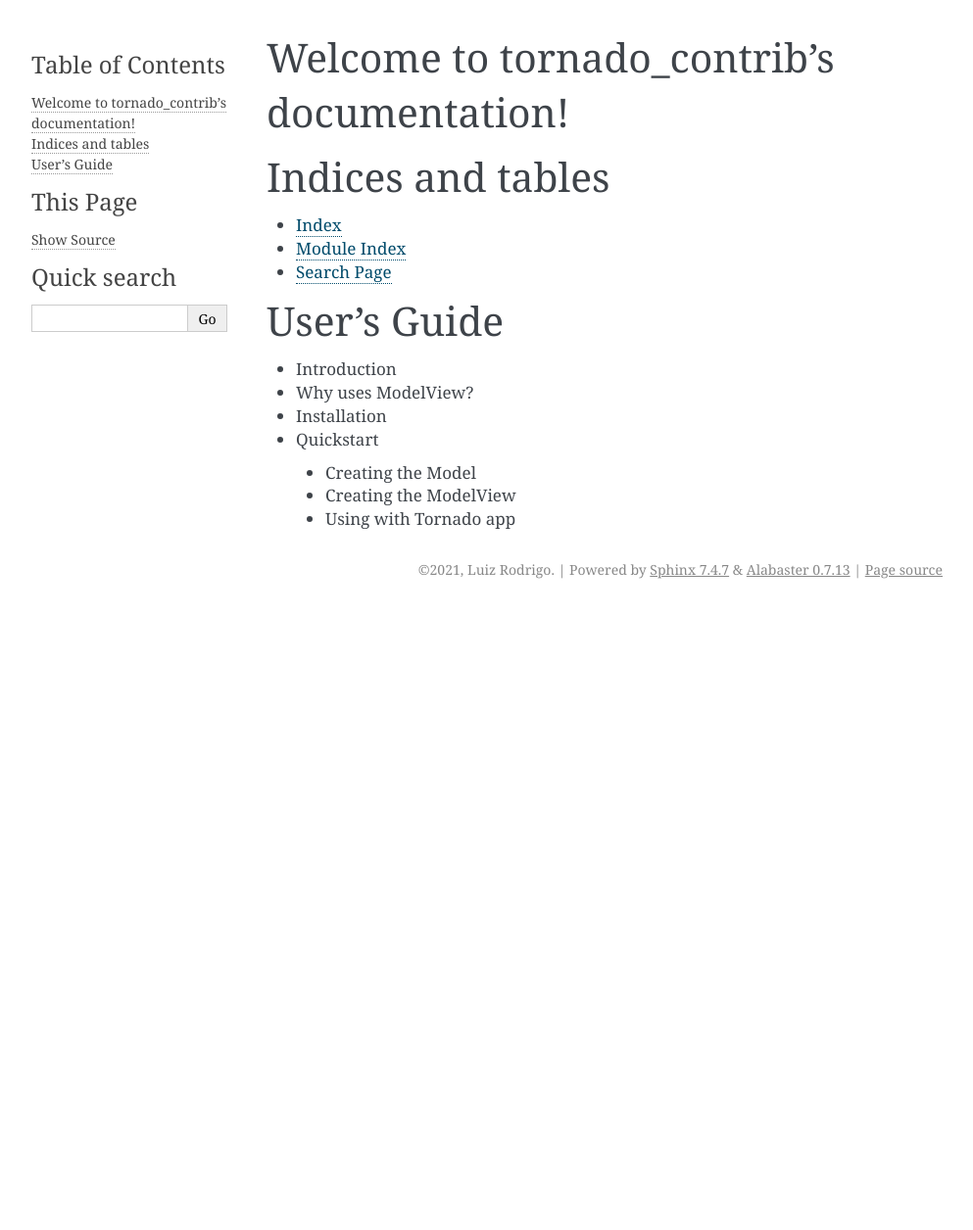
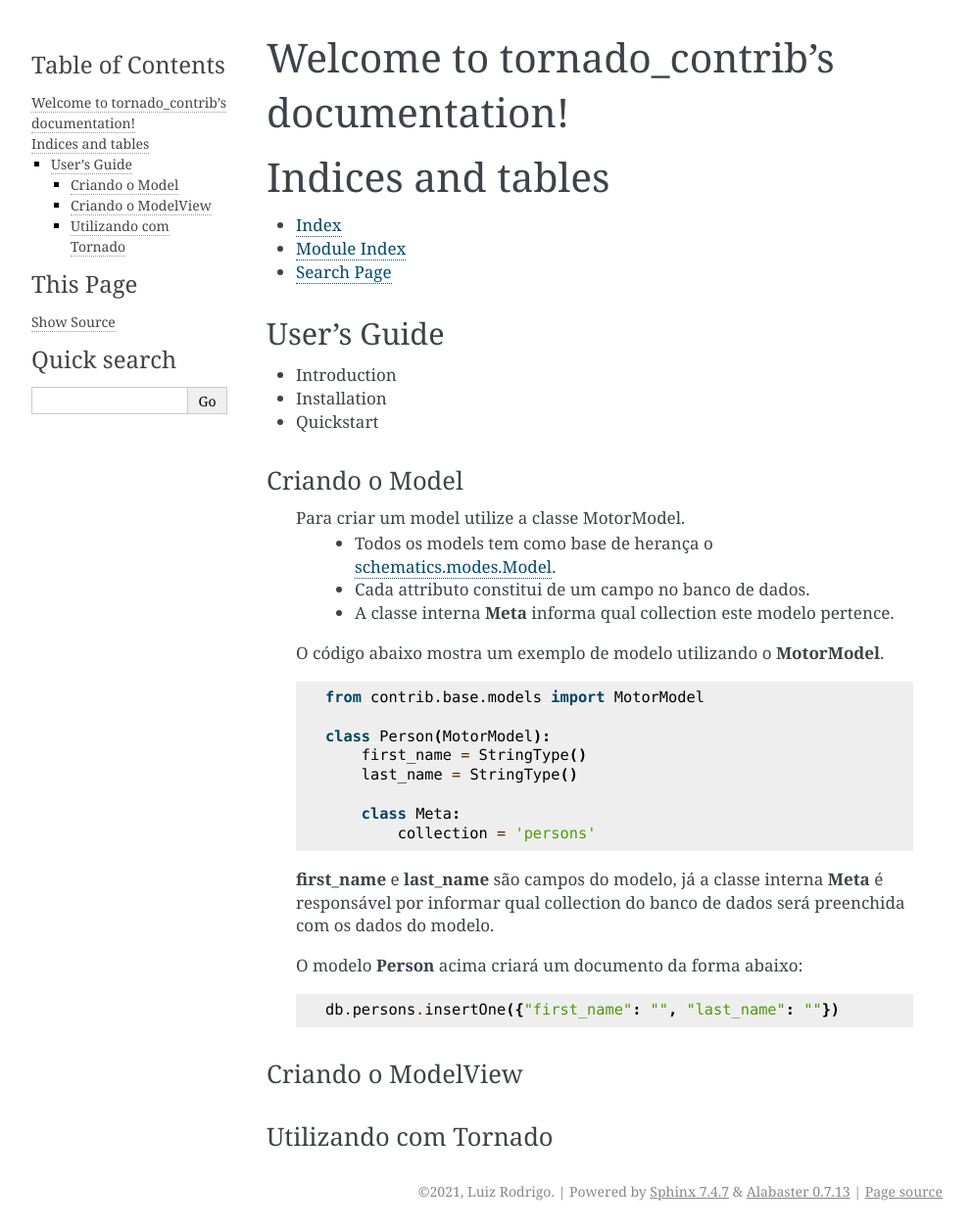
Before and after one commit to AntLouiz/tornado-contrib, a Sphinx documentation site: the page built from docs/index.rst, in a window 1280 px wide. Shown: the whole page at 98% size, without its empty margins (148-1141 px from the left). Built offline with Sphinx 7.4.7, drawn with Linux system fonts in a browser that asks for light colours; before the commit the page ends 900 px from its top, so only the background shows below that.

Commit message:
Update the docs

```diff
--- a/docs/index.rst
+++ b/docs/index.rst
@@ -21,12 +21,49 @@
 
 
 User's Guide
-==================
+------------------
 
 * Introduction
-* Why uses ModelView?
 * Installation
 * Quickstart
- * Creating the Model
- * Creating the ModelView
- * Using with Tornado app
+
+-------------------
+Criando o Model
+-------------------
+    .. _schematics.modes.Model: https://schematics.readthedocs.io/en/latest/usage/models.html
+
+    Para criar um model utilize a classe MotorModel.
+        * Todos os models tem como base de herança o `schematics.modes.Model`_.
+        * Cada attributo constitui de um campo no banco de dados.
+        * A classe interna **Meta** informa qual collection este modelo pertence.
+
+    O código abaixo mostra um exemplo de modelo utilizando o **MotorModel**.
+
+    .. code-block:: python
+
+        from contrib.base.models import MotorModel
+
+        class Person(MotorModel):
+            first_name = StringType()
+            last_name = StringType()
+
+            class Meta:
+                collection = 'persons'
+
+    **first_name** e **last_name** são campos do modelo, já a classe interna **Meta** é responsável por informar
+    qual collection do banco de dados será preenchida com os dados do modelo.
+
+    O modelo **Person** acima criará um documento da forma abaixo:
+
+    .. code-block::
+
+        db.persons.insertOne({"first_name": "", "last_name": ""})
+
+
+-------------------
+Criando o ModelView
+-------------------
+
+----------------------
+Utilizando com Tornado
+----------------------
```
Also changed, not shown: 5 other files.
